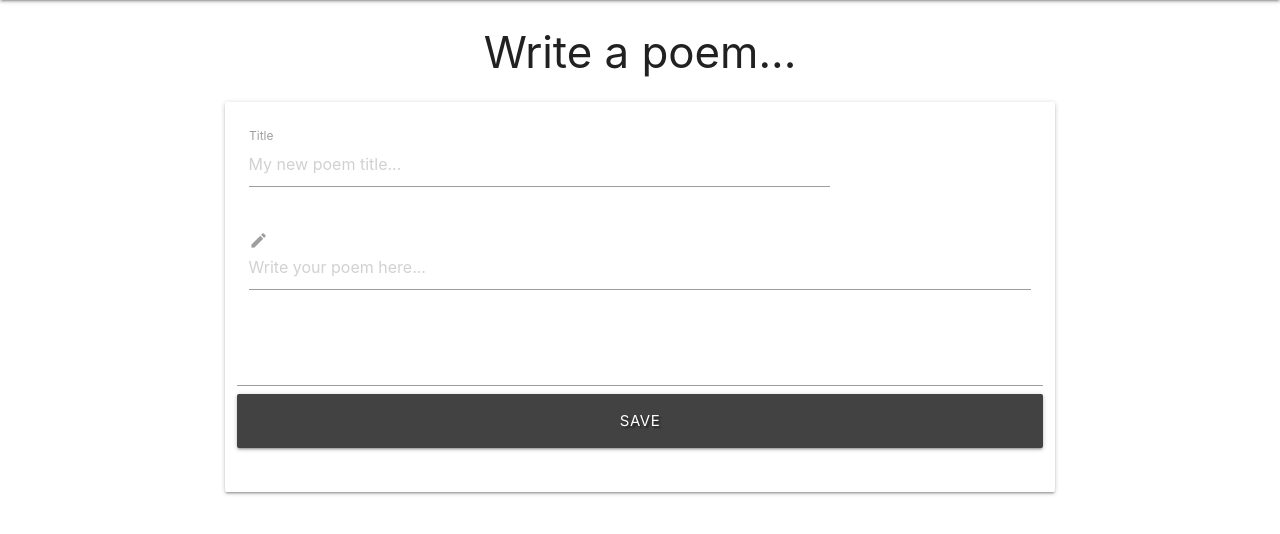
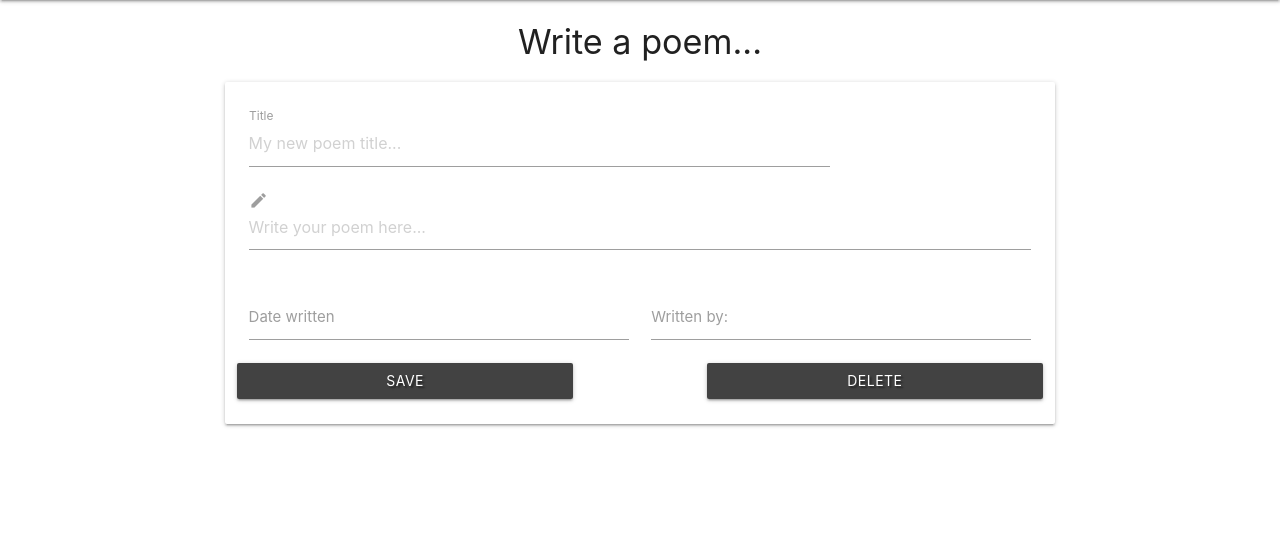
Before and after one commit to sampetchey/poetryinmotion, a Flask app: page /create in a window 1280 px wide. Shown: the part 64-598 px from the top of the page. Run offline with Flask 2, Linux system fonts and the light colour scheme; some libraries are stand-ins or nearby versions; some web fonts are replaced.

Commit message:
further edit create page, adding author and date fields

```diff
--- a/static/css/style.css
+++ b/static/css/style.css
@@ -7,6 +7,6 @@
     letter-spacing: 2px;
 }
 
-.input-field {
-    min-height: 75vh;
+.row {
+    margin: auto;
 }
--- a/templates/create.html
+++ b/templates/create.html
@@ -1,7 +1,7 @@
 {% extends "base.html" %}
 {% block content %}
 
-    <h3 class="center-align">Write a poem...</h3>
+    <h4 class="center-align">Write a poem...</h4>
 
     <div class="row">
         <form class="col s12 m8 offset-m2">
@@ -20,12 +20,27 @@
                         <label for="poem_text"><i class="material-icons">create</i></label>
                     </div>
                 </div>
+                <!-- date added and author inputs-->
+                <div class="row">
+                    <div class="input-field col s6">
+                        <input id="date_added" name="date_added" type="text" class="datepicker validate">
+                        <label for="date_added">Date written</label>
+                    </div>
+                    <div class="input-field col s6">
+                        <input id="poem_author" name="poem_author" type="text" class="validate">
+                        <label for="poem_author">Written by:</label>
+                    </div>
+                </div>
                 <!-- save poem button -->
                 <div class="row">
-                    <input type="text" class="datepicker">
-                    <button type="submit" class="col s12 btn-large grey darken-3 text-shadow">
+                    <button type="submit" class="btn waves-effect waves-light col s5 grey darken-3 text-shadow">
                         Save
                     </button>
+                    <span class="col s2"></span>
+                    <button type="submit" class="btn waves-effect waves-light col s5 grey darken-3 text-shadow">
+                        Delete
+                    </button>
+                    <span class="col s3"></span>
                 </div>
             </div>
         </form>
```
